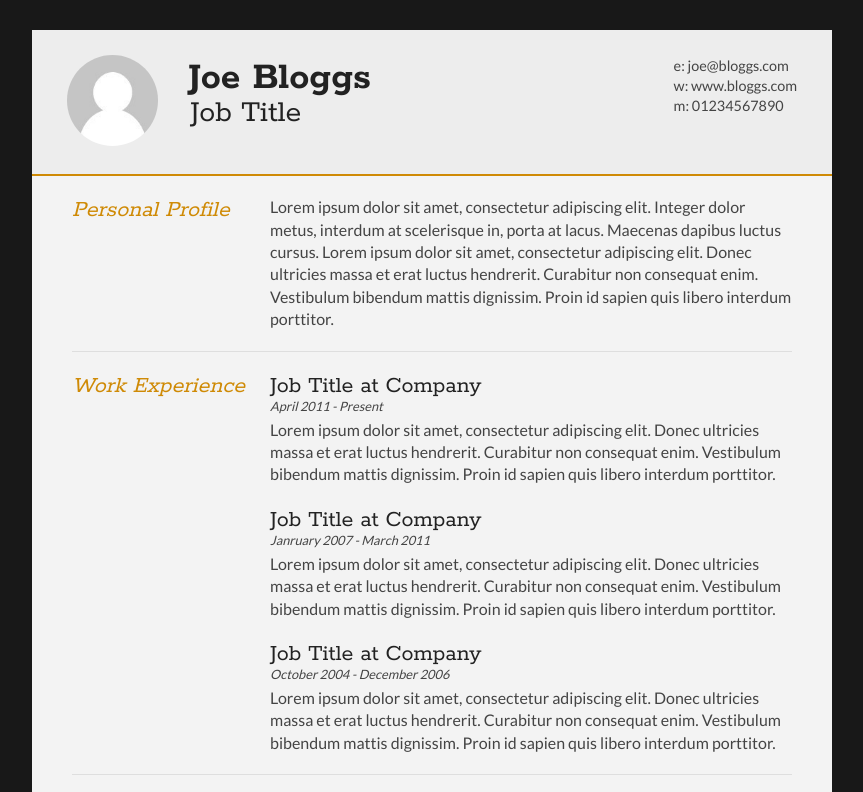
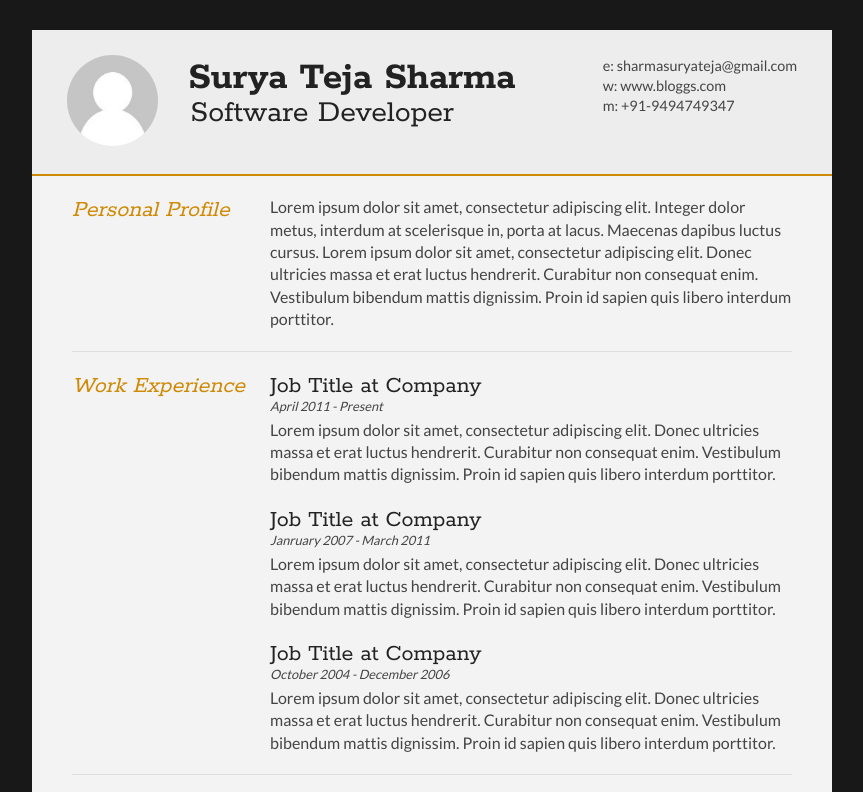
Before and after one commit to suryateja94/suryateja94.github.io, a plain HTML site: page index.html in a window 1280 px wide. Shown: the top 792 px of the page, without its empty margins (208-1071 px from the left). Drawn offline with Linux system fonts and the light colour scheme.

Commit message:
Content Update

```diff
--- a/index.html
+++ b/index.html
@@ -1,7 +1,7 @@
 <!DOCTYPE html>
 <html>
 <head>
-<title>Joe Bloggs - Curriculum Vitae</title>
+<title>Surya Teja Sharma - Curriculum Vitae</title>
 
 <meta name="viewport" content="width=device-width"/>
 <meta name="description" content="The Curriculum Vitae of Joe Bloggs."/>
@@ -22,15 +22,15 @@
 		</div>
 
 		<div id="name">
-			<h1 class="quickFade delayTwo">Joe Bloggs</h1>
-			<h2 class="quickFade delayThree">Job Title</h2>
+			<h1 class="quickFade delayTwo">Surya Teja Sharma</h1>
+			<h2 class="quickFade delayThree">Software Developer</h2>
 		</div>
 
 		<div id="contactDetails" class="quickFade delayFour">
 			<ul>
-				<li>e: <a href="mailto:joe@bloggs.com" target="_blank">joe@bloggs.com</a></li>
-				<li>w: <a href="http://www.bloggs.com">www.bloggs.com</a></li>
-				<li>m: 01234567890</li>
+				<li>e: <a href="mailto:sharmasuryateja@gmail.com" target="_blank">sharmasuryateja@gmail.com</a></li>
+				<li>w: <a href="#">www.bloggs.com</a></li>
+				<li>m: +91-9494749347</li>
 			</ul>
 		</div>
 		<div class="clear"></div>
```
